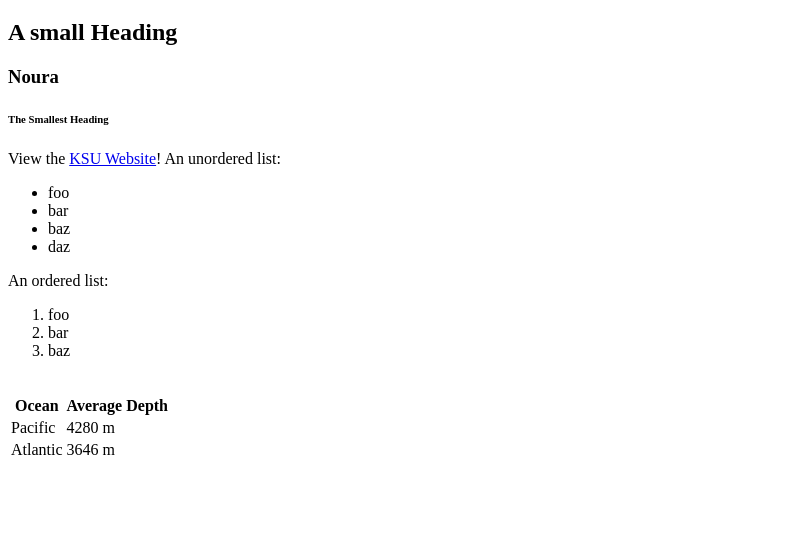
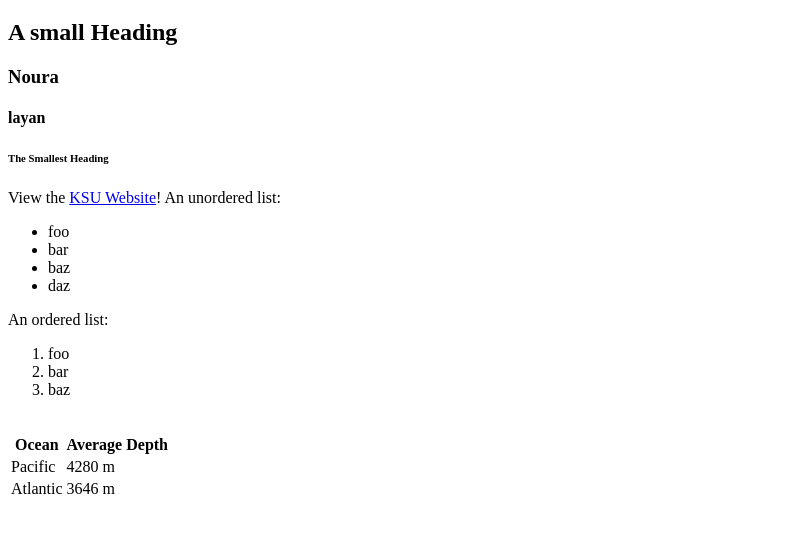
Before and after one commit to Nouramm134/Lab2_Noura_Layan, a plain HTML site: page index.html in a window 1280 px wide. Shown: the part 61-594 px from the top of the page, without its empty margins (0-812 px from the left). Drawn offline with Linux system fonts and the light colour scheme.

Commit message:
add layan

```diff
--- a/index.html
+++ b/index.html
@@ -8,6 +8,7 @@
 		<h1>A Large Heading</h1>
 		<h2>A small Heading</h2>
 		<h3>Noura</h3>
+		<h4>layan</h4>
 		<h6>The Smallest Heading</h6>
 
 		View the <a href="https://www.ksu.edu.sa//">KSU Website</a>!
```
